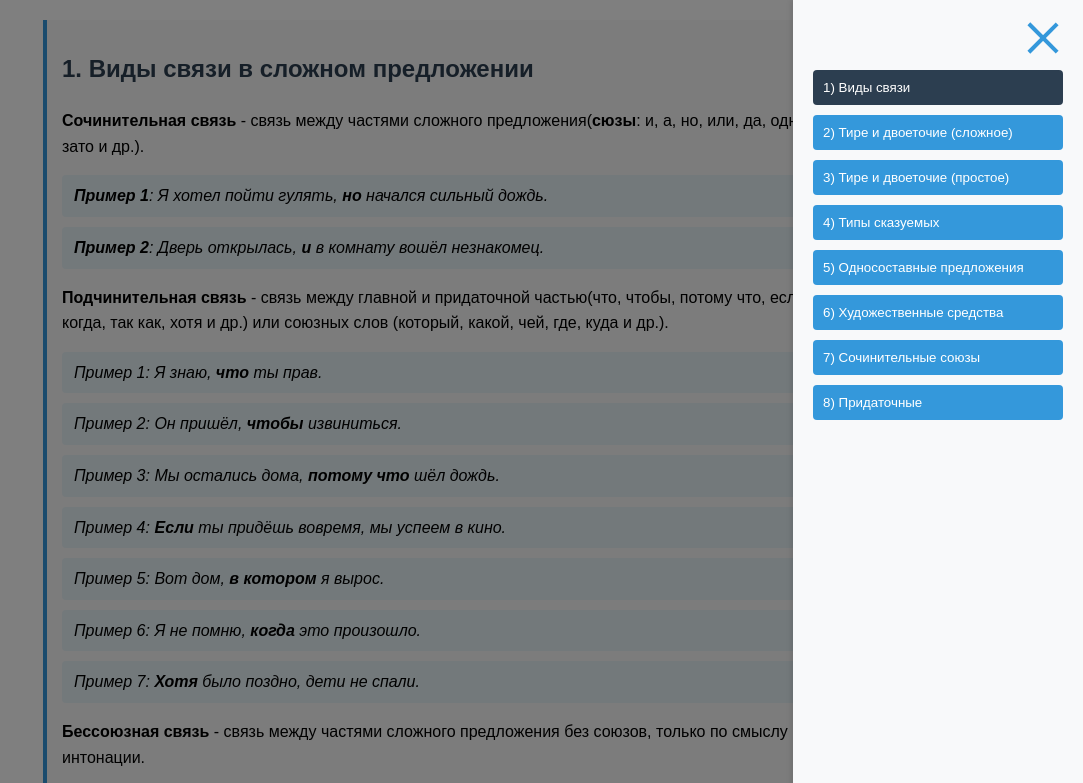
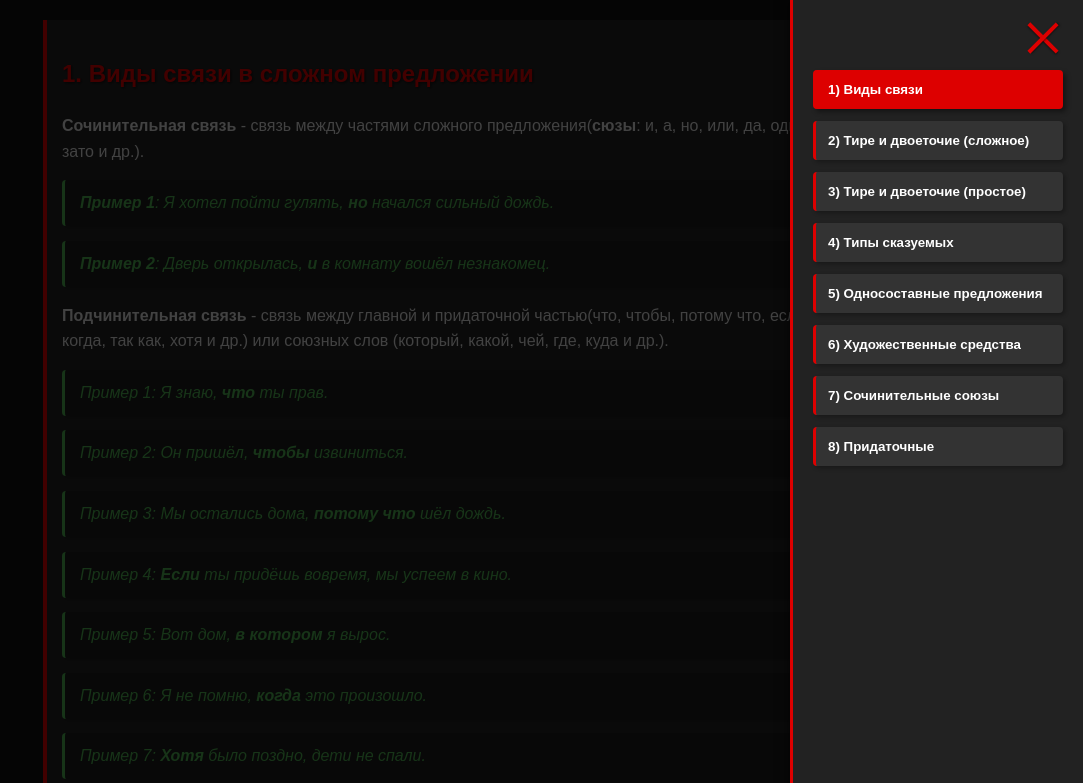
Before and after one commit to mihail245/pravilarusskiy, a plain HTML site: page index.html in a window 1280 px wide. Both pictures are taken after a click on the element 1240 px from the left and 35 px from the top of the page. Shown: the top 783 px of the page, without its empty margins (197-1280 px from the left). Drawn offline with Linux system fonts and the light colour scheme.

Commit message:
Add files via upload

```diff
--- a/index.html
+++ b/index.html
@@ -6,45 +6,63 @@
     <title>Правила русского языка</title>
     <style>
         body {
-            font-family: Arial, sans-serif;
+            font-family: 'Arial', sans-serif;
             line-height: 1.6;
             max-width: 800px;
             margin: 0 auto;
             padding: 20px;
             position: relative;
+            background-color: #111;
+            color: #ddd;
         }
-        h1, h2 {
-            color: #2c3e50;
+        h1, h2, h3 {
+            color: #d00;
+            text-shadow: 1px 1px 3px rgba(0,0,0,0.7);
+            margin-top: 20px;
         }
         .rule {
-            background-color: #f9f9f9;
-            border-left: 4px solid #3498db;
-            padding: 10px 15px;
-            margin-bottom: 20px;
+            background-color: #222;
+            border-left: 4px solid #d00;
+            padding: 15px;
+            margin-bottom: 25px;
             display: none;
+            box-shadow: 3px 3px 5px rgba(0,0,0,0.3);
+            border-radius: 0 5px 5px 0;
         }
         .active {
             display: block;
         }
-        .example {
-            background-color: #e8f4f8;
-            padding: 8px 12px;
+      .example {
+            background-color: #1a1a1a;
+            padding: 10px 15px;
             border-radius: 4px;
-            margin: 10px 0;
+            margin: 15px 0;
             font-style: italic;
+            border-left: 3px solid #4CAF50; /* Зеленая граница */
+            box-shadow: 2px 2px 4px rgba(0,0,0,0.2);
+            color: #4CAF50; /* Зеленый текст */
         }
         table {
             width: 100%;
             border-collapse: collapse;
-            margin: 15px 0;
+            margin: 20px 0;
+            box-shadow: 3px 3px 5px rgba(0,0,0,0.3);
         }
         th, td {
-            border: 1px solid #ddd;
-            padding: 8px;
+            border: 1px solid #444;
+            padding: 10px;
             text-align: left;
         }
         th {
-            background-color: #f2f2f2;
+            background-color: #d00;
+            color: #fff;
+            text-shadow: 1px 1px 2px rgba(0,0,0,0.5);
+        }
+        td {
+            background-color: #222;
+        }
+        tr:nth-child(even) td {
+            background-color: #252525;
         }
 
         /* Стили для гамбургер-меню */
@@ -61,9 +79,10 @@
             display: block;
             height: 4px;
             width: 100%;
-            background: #3498db;
+            background: #d00;
             margin: 6px 0;
             transition: all 0.3s;
+            box-shadow: 1px 1px 2px rgba(0,0,0,0.5);
         }
         .menu-toggle.active span:nth-child(1) {
             transform: rotate(45deg) translate(7px, 7px);
@@ -82,12 +101,13 @@
             right: -300px;
             width: 250px;
             height: 100%;
-            background: #f8f9fa;
-            box-shadow: -2px 0 5px rgba(0,0,0,0.1);
+            background: #222;
+            box-shadow: -2px 0 10px rgba(0,0,0,0.5);
             padding: 70px 20px 20px;
             transition: right 0.3s ease;
             z-index: 999;
             overflow-y: auto;
+            border-left: 3px solid #d00;
         }
         .sidebar-menu.active {
             right: 0;
@@ -95,21 +115,26 @@
         .menu-button {
             display: block;
             width: 100%;
-            padding: 10px;
-            margin-bottom: 10px;
-            background-color: #3498db;
-            color: white;
+            padding: 12px;
+            margin-bottom: 12px;
+            background-color: #333;
+            color: #fff;
             border: none;
             border-radius: 4px;
             cursor: pointer;
             text-align: left;
-            transition: background-color 0.3s;
+            transition: all 0.3s;
+            font-weight: bold;
+            box-shadow: 2px 2px 4px rgba(0,0,0,0.3);
+            border-left: 3px solid #d00;
         }
         .menu-button:hover {
-            background-color: #2980b9;
+            background-color: #d00;
+            transform: translateX(5px);
         }
         .menu-button.active {
-            background-color: #2c3e50;
+            background-color: #d00;
+            box-shadow: 3px 3px 5px rgba(0,0,0,0.4);
         }
 
         /* Затемнение фона */
@@ -119,7 +144,7 @@
             left: 0;
             width: 100%;
             height: 100%;
-            background: rgba(0,0,0,0.5);
+            background: rgba(0,0,0,0.7);
             opacity: 0;
             visibility: hidden;
             transition: all 0.3s;
@@ -128,6 +153,24 @@
         .overlay.active {
             opacity: 1;
             visibility: visible;
+        }
+
+        /* 3D эффекты */
+        .rule, .sidebar-menu, table, .example {
+            transform: perspective(500px);
+            transform-style: preserve-3d;
+        }
+        .rule {
+            transform: translateZ(10px);
+        }
+        .sidebar-menu {
+            transform: translateZ(20px);
+        }
+        .menu-button:hover {
+            transform: perspective(500px) rotateY(5deg) translateX(5px);
+        }
+        th {
+            transform: translateZ(15px);
         }
     </style>
 </head>
```
